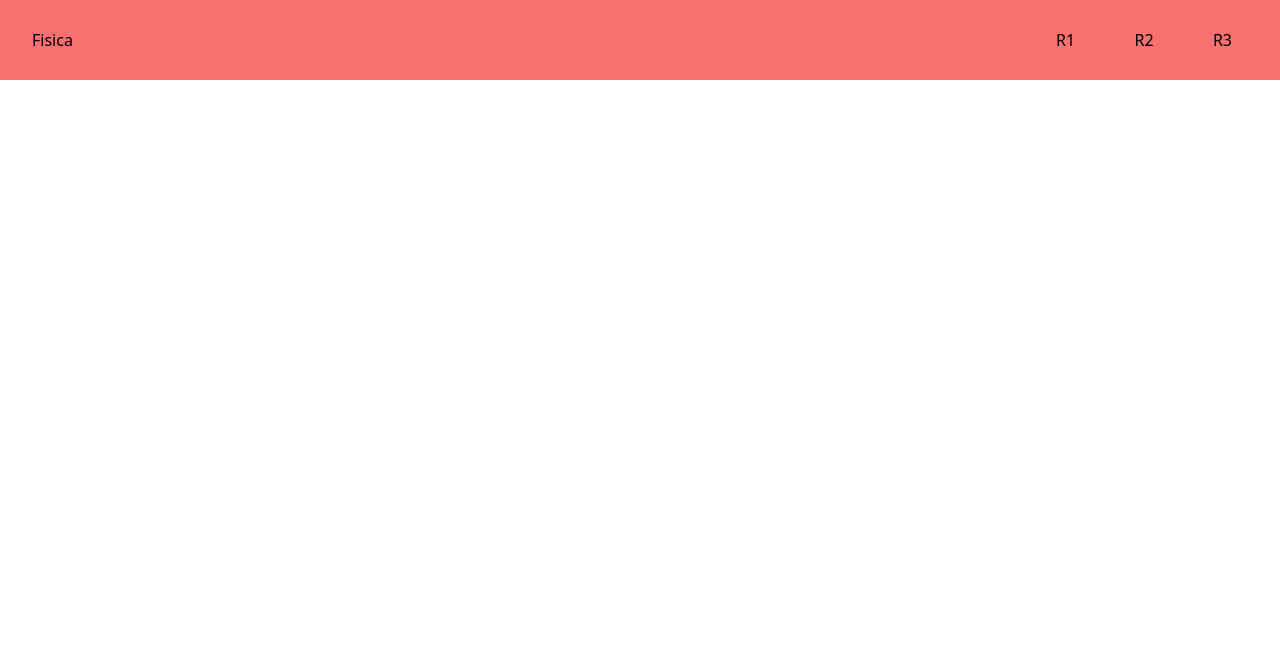
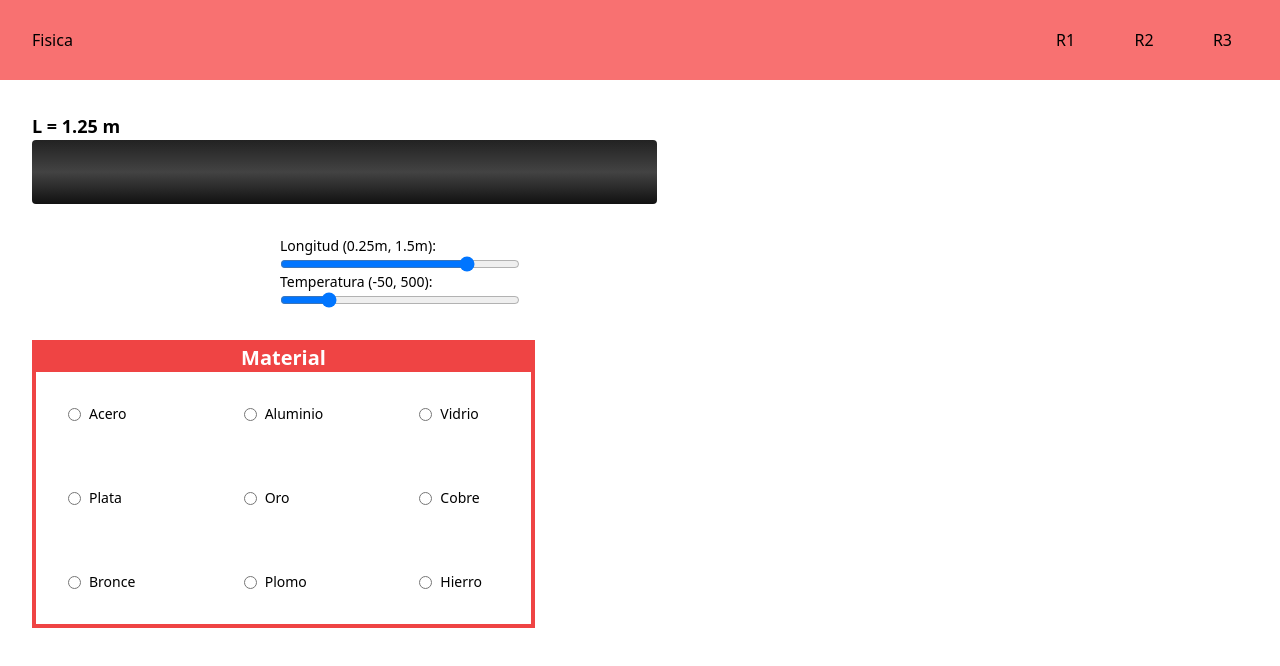
Before and after one commit to elcokiin/dimenswell, a React (Create React App) app: page / in a window 1280 px wide. Shown: the top 666 px of the page. Built offline with nearby package versions, Linux system fonts and the light colour scheme; the HTML template or start-up script is replaced by a standard one.

Commit message:
Añadiendo cosas a r1

```diff
--- /dev/null
+++ b/src/Contexts.js
@@ -0,0 +1,5 @@
+import { createContext } from "react"
+
+// width for first cylinder (r1)
+export const WidthContext = createContext(125)
+export const MaterialContext = createContext("acero")
--- /dev/null
+++ b/src/components/Cylinder.jsx
@@ -0,0 +1,14 @@
+import { useContext } from 'react'
+import '../styles/cylinder.css'
+
+import { WidthContext } from '../Contexts'
+
+export const Cylinder = () => {
+    const width = useContext(WidthContext);
+    return (
+        <>
+            <p className="text-lg font-bold">L = {width/100} m</p>
+            <div className="cylinder" style={{width: `${width*5}px`}}></div>
+        </>
+    )
+}
--- /dev/null
+++ b/src/components/InputLarge.jsx
@@ -0,0 +1,13 @@
+import { useContext } from "react"
+import { WidthContext } from "../Contexts"
+
+export const InputLarge = ({setWidth}) => {
+    const widthCot = useContext(WidthContext)
+
+    return (
+        <div className="flex flex-col w-60">
+            <label htmlFor="vol" className="text-sm font-normal">Longitud (0.25m, 1.5m):</label>
+            <input type="range" value={widthCot} id="vol" name="vol" min="25" max="150" onChange={(e) => setWidth(e.target.value)}></input>
+        </div>
+    )
+}
--- /dev/null
+++ b/src/components/InputTemperature.jsx
@@ -0,0 +1,17 @@
+import { useContext } from "react"
+import { WidthContext } from "../Contexts"
+
+export const InputTemperature = ({setWidth}) => {
+    const widthCot = useContext(WidthContext)
+
+    const handleChange = (e) => {
+        setWidth(widthCot)
+    }
+
+    return (
+        <div className="flex flex-col w-60">
+            <label htmlFor="vol" className="text-sm font-normal">Temperatura (-50, 500):</label>
+            <input type="range" id="vol" name="vol" min="-50" max="500" onChange={handleChange}></input>
+        </div>
+    )
+}
--- /dev/null
+++ b/src/components/Materias.jsx
@@ -0,0 +1,31 @@
+import { materials } from "../data/materials"
+
+import { useContext } from "react"
+import { MaterialContext } from "../Contexts"
+
+export const Materias = ({setMaterial}) => {
+    const material = useContext(MaterialContext)
+
+    const handleChange = (e) => {
+        setMaterial(e.target.value)
+    }
+
+    return (
+        <div className="border-4 border-red-500">
+            <h3 className="text-xl font-extrabold bg-red-500 text-white text-center">Material</h3>
+            <div className="grid grid-cols-3 gap-16 gap-x-24 p-8">
+                {materials.map((material) => {
+                    return (
+                        // ratio buttons with the materils
+                        <div key={material.id} className="flex flex-row items-center">
+                            <input type="radio" id={material.name} name="material" value={material.name} onChange={handleChange}/>
+                            <label htmlFor={material.name} className="text-sm font-medium pl-2">{material.name}</label>
+                        </div>
+                    )
+                })
+                }
+            </div>
+        </div>
+
+    )
+}
--- /dev/null
+++ b/src/data/materials.js
@@ -0,0 +1,39 @@
+
+export const materials = [
+    {
+        id: 1,
+        name: 'Acero',
+    },
+    {
+        id: 2,
+        name: 'Aluminio',
+    },
+    {
+        id: 3,
+        name: 'Vidrio',
+    },
+    {
+        id: 4,
+        name: 'Plata',
+    },
+    {
+        id: 5,
+        name: 'Oro',
+    },
+    {
+        id: 6,
+        name: 'Cobre',
+    },
+    {
+        id: 7,
+        name: 'Bronce',
+    },
+    {
+        id: 8,
+        name: 'Plomo',
+    },
+    {
+        id: 9,
+        name: 'Hierro',
+    },
+]
--- a/src/index.css
+++ b/src/index.css
@@ -2,7 +2,7 @@
 @tailwind components;
 @tailwind utilities;
 
-body {
+* {
   margin: 0;
   padding: 0;
   box-sizing: border-box;
--- a/src/pages/R1.jsx
+++ b/src/pages/R1.jsx
@@ -1,13 +1,34 @@
+import { useState } from 'react'
 import { Header } from '../components/Header'
+import { InputLarge } from '../components/InputLarge'
+import { InputTemperature } from '../components/InputTemperature'
+import { WidthContext } from '../Contexts'
+import { MaterialContext } from '../Contexts'
+
+import { Cylinder } from '../components/Cylinder'
+import { Materias } from '../components/Materias'
 
 const R1 = () => {
+    const [width, setWidth] = useState(125)
+    const [ material, setMaterial ] = useState("acero")
+
     return (
-        <div>
+        <WidthContext.Provider value={width}>
+            <MaterialContext.Provider value={material}>
             <Header />
-            <main>
-
+            <main className='pt-8'>
+                <section className='flex flex-col items-start w-3/5 ml-8 h-full overflow-hidden'>
+                    <Cylinder />
+                    <div className='w-full flex flex-col items-center mt-8 -ml-4 mb-8'>
+                        <InputLarge setWidth={setWidth} />
+                        <InputTemperature setWidth={setWidth}/>
+                    </div>
+                    <Materias setMaterial={setMaterial}/>
+                </section>
+                <div></div>
             </main>
-        </div>
+            </MaterialContext.Provider>
+        </WidthContext.Provider>
     )
 }
 
--- a/src/pages/R2.jsx
+++ b/src/pages/R2.jsx
@@ -1,6 +1,9 @@
+import { Header } from "../components/Header";
 
 const R2 = () => {
-    return <div> R2 </div>;
+    return <div>
+        <Header />
+    </div>;
     };
 
 export default R2;
--- a/src/pages/R3.jsx
+++ b/src/pages/R3.jsx
@@ -1,8 +1,17 @@
+
+import { Header } from "../components/Header";
+
+import '../styles/r3.css'
 
 const R3 = () => {
     return (
         <div>
-            <h1>R3</h1>
+            <Header />
+            <div class="tank">
+                <div class="bottom"></div>
+                <div class="middle"></div>
+                <div class="top"></div>
+            </div>
         </div>
     );
 }
--- /dev/null
+++ b/src/styles/cylinder.css
@@ -0,0 +1,6 @@
+.cylinder {
+  width: 100px;
+  height: 64px;
+  background-image: linear-gradient(#222, #434343, #111);
+  border-radius: 4px;
+}
--- /dev/null
+++ b/src/styles/r3.css
@@ -0,0 +1,34 @@
+.tank{
+    position:relative;
+     margin:50px;
+  }
+
+  .tank .middle{
+    width:120px;
+    height:180px;
+    background-color:#444;
+    position:absolute;
+  }
+
+  .tank .top{
+    width: 120px;
+    height: 50px;
+    background-color:#666;
+    -moz-border-radius: 60px / 25px;
+    -webkit-border-radius: 60px / 25px;
+    border-radius: 60px / 25px;
+    position:absolute;
+    top:-25px;
+  }
+
+  .tank .bottom{
+    width: 120px;
+    height: 50px;
+    background-color:#444;
+    -moz-border-radius: 60px / 25px;
+    -webkit-border-radius: 60px / 25px;
+    border-radius: 60px / 25px;
+    position:absolute;
+    top:155px;
+    box-shadow:0px 0px 10px rgba(0,0,0,0.75)
+  }
```
Also changed, not shown: src/assets/candle.png (added).
